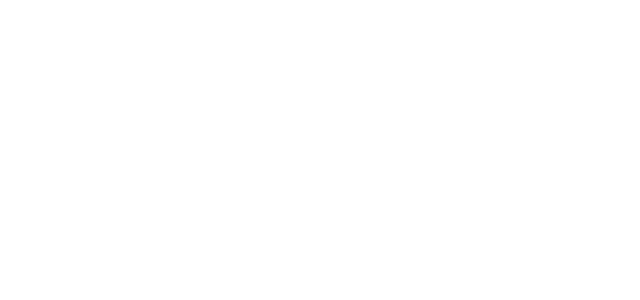
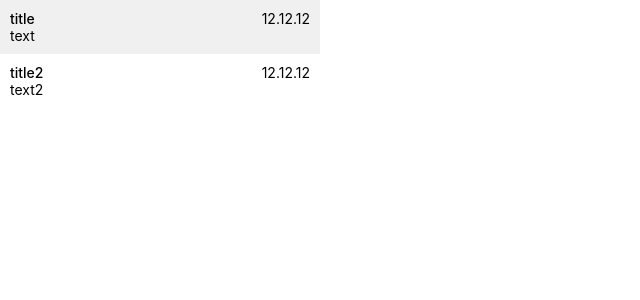
Before and after one commit to 31Vector31/Notes, a React (Create React App) app: page / in a window 1280 px wide. Shown: the top 300 px of the page, without its empty margins (0-640 px from the left). Built offline with nearby package versions, Linux system fonts and the light colour scheme.

Commit message:
added display notes

```diff
--- a/src/App.js
+++ /dev/null
@@ -1,8 +0,0 @@
-function App() {
-  return (
-    <div>
-    </div>
-  );
-}
-
-export default App;
--- /dev/null
+++ b/src/App/App.js
@@ -0,0 +1,25 @@
+import React, {useState} from 'react';
+import {Col, Row} from 'antd';
+import ListNotes from "../ListNotes/ListNotes";
+
+function App() {
+    const [notes, setNotes] = useState([{
+        title: "title", lastEditDate: "12.12.12", text: "text"
+    },
+        {
+            title: "title2", lastEditDate: "12.12.12", text: "text2"
+        }]);
+
+    return (
+        <div>
+            <Row>
+                <Col xs={24} sm={6}>
+                    <ListNotes notes={notes}/>
+                </Col>
+                <Col xs={24} sm={18}></Col>
+            </Row>
+        </div>
+    );
+}
+
+export default App;
--- /dev/null
+++ b/src/ListNotes/ListNotes.js
@@ -0,0 +1,13 @@
+import NoteCard from "../NoteCard/NoteCard";
+import {Button} from 'antd';
+import styles from "./ListNotes.module.css";
+
+function ListNotes({notes}) {
+    return (
+        <div>
+            {notes.map((note, index) => (<NoteCard note={note} key={index}/>))}
+        </div>
+    );
+}
+
+export default ListNotes;
--- /dev/null
+++ b/src/NoteCard/NoteCard.js
@@ -0,0 +1,17 @@
+import styles from "./NoteCard.module.css";
+
+function NoteCard({note}) {
+    const {title, lastEditDate, text} = note;
+
+    return (
+        <div className={styles.note}>
+            <div className={styles.header}>
+                <span className={styles.title}>{title}</span>
+                <span>{lastEditDate}</span>
+            </div>
+            <div>{text}</div>
+        </div>
+    );
+}
+
+export default NoteCard;
--- /dev/null
+++ b/src/NoteCard/NoteCard.module.css
@@ -0,0 +1,19 @@
+.note {
+    padding: 10px;
+    cursor: pointer;
+}
+
+.note:hover {
+    /*color: #1677ff;
+    background-color: #e6f4ff;*/
+    background-color: rgba(0, 0, 0, 0.06);
+}
+
+.header {
+    display: flex;
+    justify-content: space-between;
+}
+
+.title {
+    font-weight: 500;
+}
--- a/src/index.js
+++ b/src/index.js
@@ -1,7 +1,7 @@
 import React from 'react';
 import ReactDOM from 'react-dom/client';
 import './index.css';
-import App from './App';
+import App from './App/App';
 import reportWebVitals from './reportWebVitals';
 
 const root = ReactDOM.createRoot(document.getElementById('root'));
```
Also changed, not shown: src/ListNotes/ListNotes.module.css (added), 1 other file (tests, documents, lock files or other folders).
